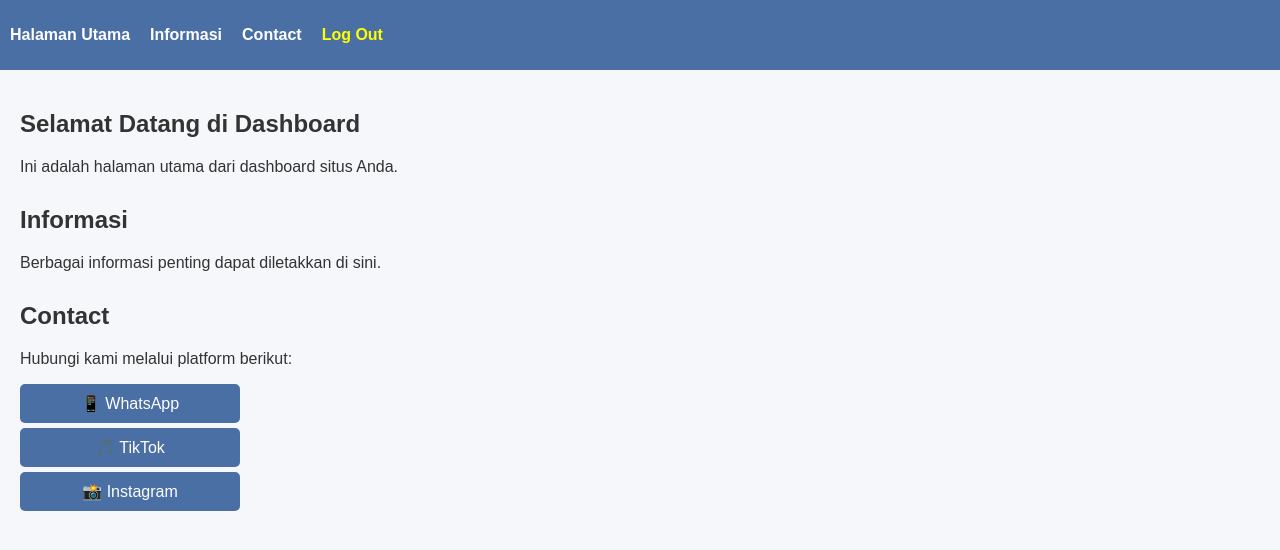
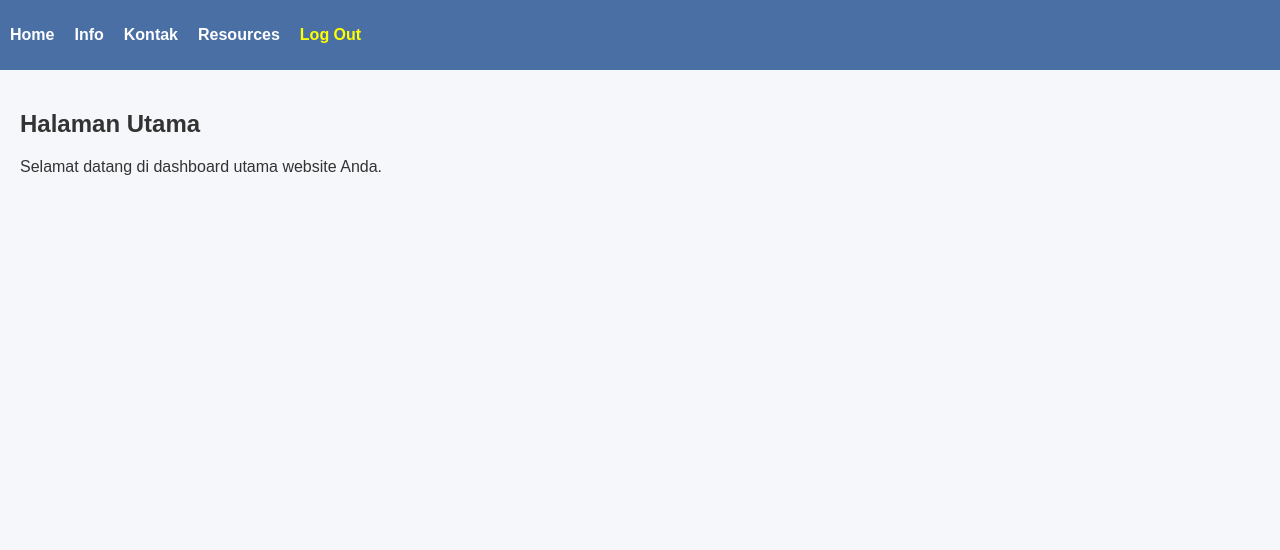
Before and after one commit to afranafrianto-prog/website-ARFAN-vv, a plain HTML site: page dashboard.html in a window 1280 px wide. Drawn offline with Linux system fonts and the light colour scheme.

Commit message:
Update dashboard.html

```diff
--- a/dashboard.html
+++ b/dashboard.html
@@ -4,32 +4,38 @@
     <meta charset="UTF-8">
     <title>Dashboard - MyWebsite</title>
     <link rel="stylesheet" href="style.css">
+    <script src="script.js" defer></script>
 </head>
 <body>
 
     <nav>
         <ul>
-            <li><a href="dashboard.html">Halaman Utama</a></li>
-            <li><a href="#informasi">Informasi</a></li>
-            <li><a href="#contact">Contact</a></li>
+            <li><a href="#" onclick="showPage('home')">Home</a></li>
+            <li><a href="#" onclick="showPage('info')">Info</a></li>
+            <li><a href="#" onclick="showPage('kontak')">Kontak</a></li>
+            <li><a href="#" onclick="showPage('resources')">Resources</a></li>
             <li class="logout"><a href="index.html">Log Out</a></li>
         </ul>
     </nav>
 
     <div class="content">
-        <section id="utama">
-            <h1>Selamat Datang di Dashboard</h1>
-            <p>Ini adalah halaman utama dari dashboard situs Anda.</p>
+
+        <!-- HOME -->
+        <section id="home" class="page">
+            <h1>Halaman Utama</h1>
+            <p>Selamat datang di dashboard utama website Anda.</p>
         </section>
 
-        <section id="informasi">
-            <h2>Informasi</h2>
-            <p>Berbagai informasi penting dapat diletakkan di sini.</p>
+        <!-- INFO -->
+        <section id="info" class="page" style="display:none;">
+            <h1>Informasi</h1>
+            <p>Halaman ini berisi informasi penting mengenai website atau layanan Anda.</p>
         </section>
 
-        <section id="contact">
-            <h2>Contact</h2>
-            <p>Hubungi kami melalui platform berikut:</p>
+        <!-- KONTAK -->
+        <section id="kontak" class="page" style="display:none;">
+            <h1>Kontak</h1>
+            <p>Hubungi kami melalui platform di bawah ini:</p>
 
             <div class="socials">
                 <a href="https://wa.me/6280000000000" target="_blank">📱 WhatsApp</a>
@@ -37,6 +43,18 @@
                 <a href="https://instagram.com/username" target="_blank">📸 Instagram</a>
             </div>
         </section>
+
+        <!-- RESOURCES -->
+        <section id="resources" class="page" style="display:none;">
+            <h1>Resources</h1>
+            <p>Berbagai sumber daya atau file penting dapat diletakkan di sini.</p>
+            <ul>
+                <li><a href="#">Resource 1</a></li>
+                <li><a href="#">Resource 2</a></li>
+                <li><a href="#">Resource 3</a></li>
+            </ul>
+        </section>
+
     </div>
 
 </body>
```
